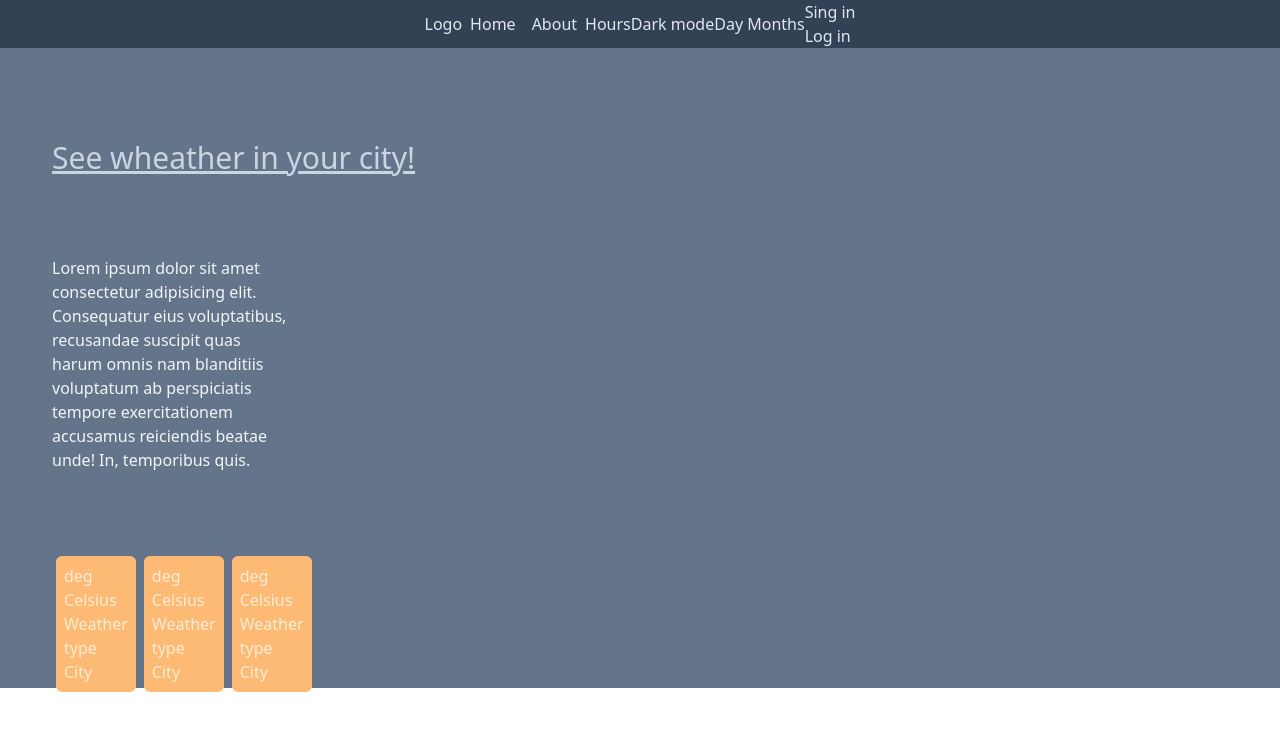
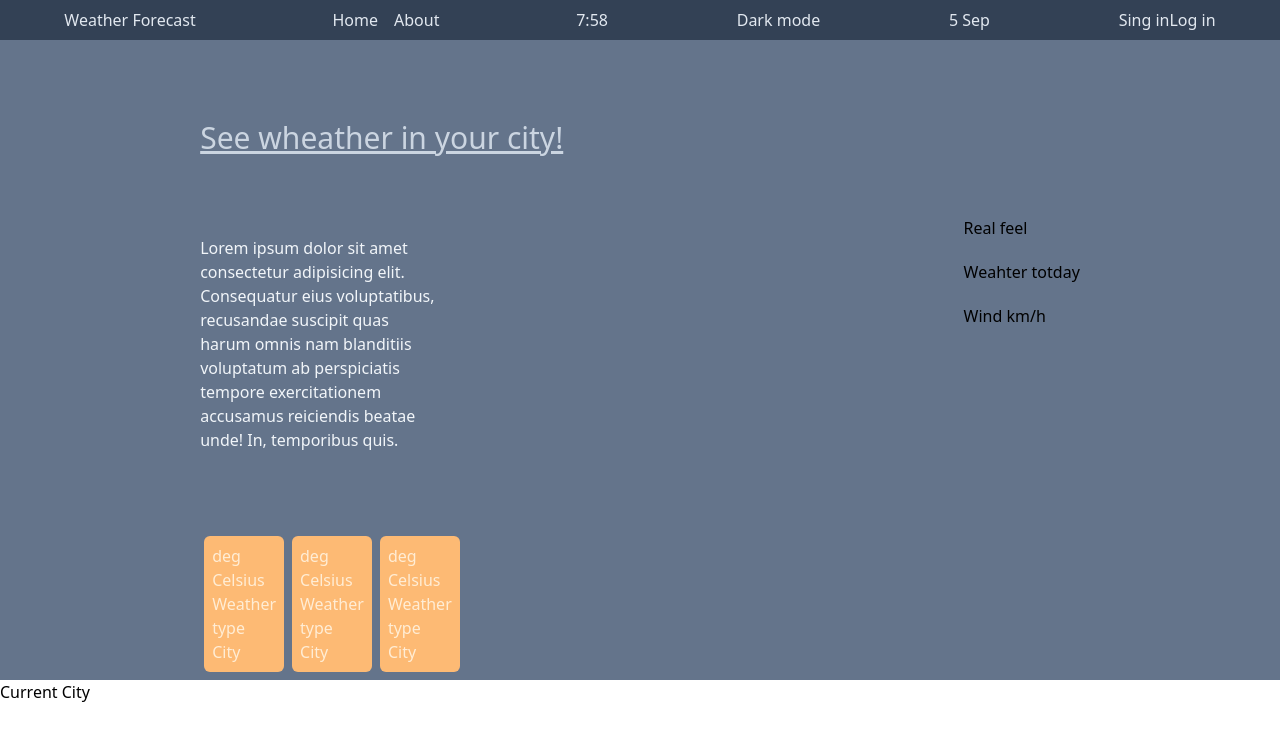
Before and after one commit to Alexandru2401/weather-react-app, a React (Create React App) app: page / in a window 1280 px wide. Shown: the top 740 px of the page. Built offline with nearby package versions, Linux system fonts and the light colour scheme.

Commit message:
updape date and time with real-time date

```diff
--- /dev/null
+++ b/src/components/CurentCity.jsx
@@ -0,0 +1,9 @@
+export default function CurrentCity() {
+  return (
+    <div>
+      <h2>Current City</h2>
+    </div>
+  );
+}
+
+// Here will be displayed information about current city
--- a/src/components/Header.jsx
+++ b/src/components/Header.jsx
@@ -3,16 +3,17 @@ export default function Header() {
     "flex flex-col bg-orange-300 p-2 text-orange-100 m-1 rounded-md";
 
   return (
-    <header className="bg-slate-500 p-3 h-[80vh]">
-      <h1 className="text-3xl text-slate-300 underline my-20 mx-10">
+    <header className="bg-slate-500 h-[80vh] flex justify-around w-full">
+      <div className="left ">
+        <h1 className="text-3xl text-slate-300 underline my-20">
           See wheather in your city!
         </h1>
-      <div className="w-60 my-20 mx-10">
+        <div className="w-60 my-20">
           <p className="text-slate-100">
             Lorem ipsum dolor sit amet consectetur adipisicing elit. Consequatur
-          eius voluptatibus, recusandae suscipit quas harum omnis nam blanditiis
-          voluptatum ab perspiciatis tempore exercitationem accusamus reiciendis
-          beatae unde! In, temporibus quis.
+            eius voluptatibus, recusandae suscipit quas harum omnis nam
+            blanditiis voluptatum ab perspiciatis tempore exercitationem
+            accusamus reiciendis beatae unde! In, temporibus quis.
           </p>
           {/* Here will be output wheater from 3 city bu default */}
           <div className="w-50 flex my-20">
@@ -39,6 +40,16 @@ export default function Header() {
             </div>
           </div>
         </div>
+      </div>
+      <div className="right my-44">
+        <div>
+          <h2 className="mb-5">Real feel</h2>
+          <p className="mb-5">Weahter totday</p>
+          <p className="mb-5">
+            Wind <span>km/h</span>
+          </p>
+        </div>
+      </div>
     </header>
   );
 }
--- a/src/components/Navbar.jsx
+++ b/src/components/Navbar.jsx
@@ -1,8 +1,9 @@
 import { Link } from "react-router-dom";
+import { hours, minutes, day, currentMonths } from "../utils/currentDate";
 export default function Navbar() {
   return (
-    <nav className="flex items-center justify-center bg-slate-700 text-slate-200">
-      <div>Logo</div>
+    <nav className="flex items-center justify-around bg-slate-700 text-slate-200">
+      <div>Weather Forecast</div>
       <ul className="flex items-center justify-center">
         <li className="p-1 m-1">
           <Link to="/">Home</Link>
@@ -11,10 +12,14 @@ export default function Navbar() {
           <Link to="/about">About</Link>
         </li>
       </ul>
-      <div>Hours</div>
+      <div>
+        {hours}:{minutes}
+      </div>
       <div>Dark mode</div>
-      <div>Day Months</div>
-      <ul>
+      <div>
+        {day} {currentMonths}
+      </div>
+      <ul className="flex">
         <li>Sing in</li>
         <li>Log in</li>
       </ul>
--- /dev/null
+++ b/src/components/Search.jsx
@@ -0,0 +1,4 @@
+export default function Search() {
+  return <div>Search for a city</div>;
+}
+// Here will be outputed information about a searched city
--- a/src/pages/Home.jsx
+++ b/src/pages/Home.jsx
@@ -1,8 +1,10 @@
+import CurrentCity from "../components/CurentCity";
 import Header from "../components/Header";
 export default function Home() {
   return (
     <div>
       <Header />
+      <CurrentCity />
     </div>
   );
 }
--- /dev/null
+++ b/src/utils/currentDate.js
@@ -0,0 +1,23 @@
+const date = new Date();
+export const hours = date.getHours();
+export const minutes = date.getMinutes();
+export const day = date.getDay();
+
+const months = date.getMonth();
+
+const month = [
+  "Jan",
+  "Feb",
+  "Mar",
+  "Apr",
+  "May",
+  "Jun",
+  "Jul",
+  "Aug",
+  "Sep",
+  "Oct",
+  "Nov",
+  "Dec",
+];
+
+export let currentMonths = month[months];
```
Lines whose indentation alone changed are shown as unchanged.
